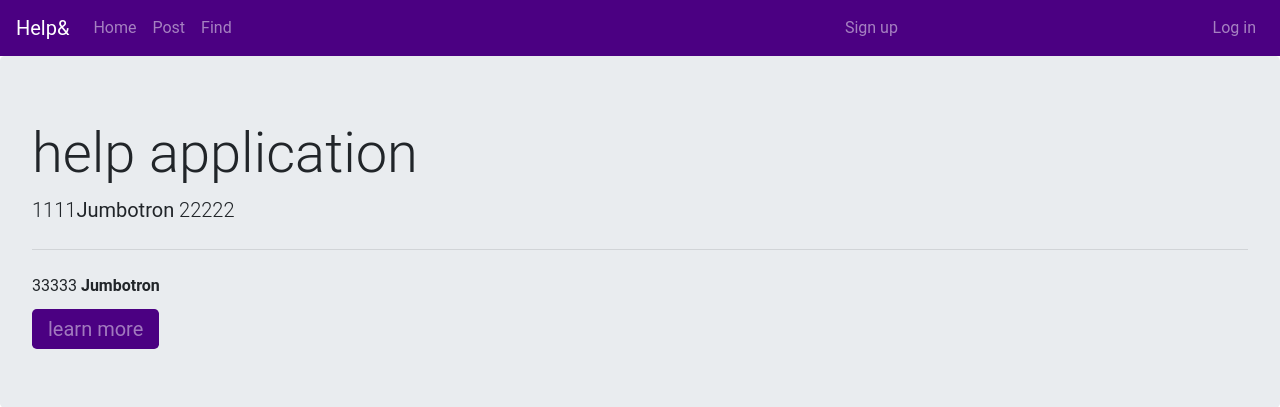
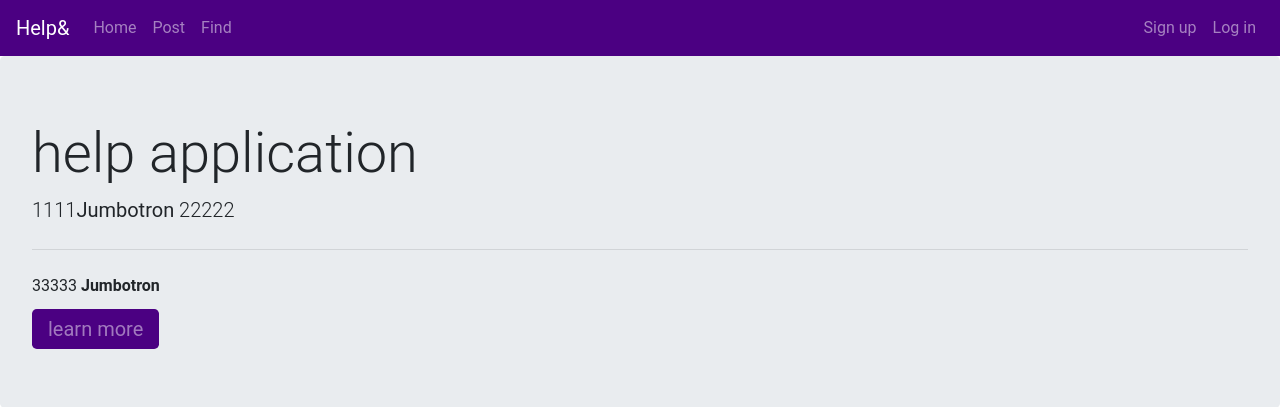
Before and after one commit to Dynamite1847/help_application, a Flask app: page / in a window 1280 px wide. Shown: the top 407 px of the page. Run offline with Flask 2, Linux system fonts and the light colour scheme; some libraries are stand-ins or nearby versions.

Commit message:
adjusting sign up location

```diff
--- a/templates/template.html
+++ b/templates/template.html
@@ -64,9 +64,7 @@
   <ul class="navbar-nav ml-auto">
     <li class="nav-item">
       <a class="nav-link" href="/signup">Sign up</a>
-    </li>
-  </ul>
-  <ul class="navbar-nav ml-auto">
+
     <li class="nav-item">
       {% if current_user.is_authenticated %}
       <a class="nav-link" href="/logout">Log out</a>
```
